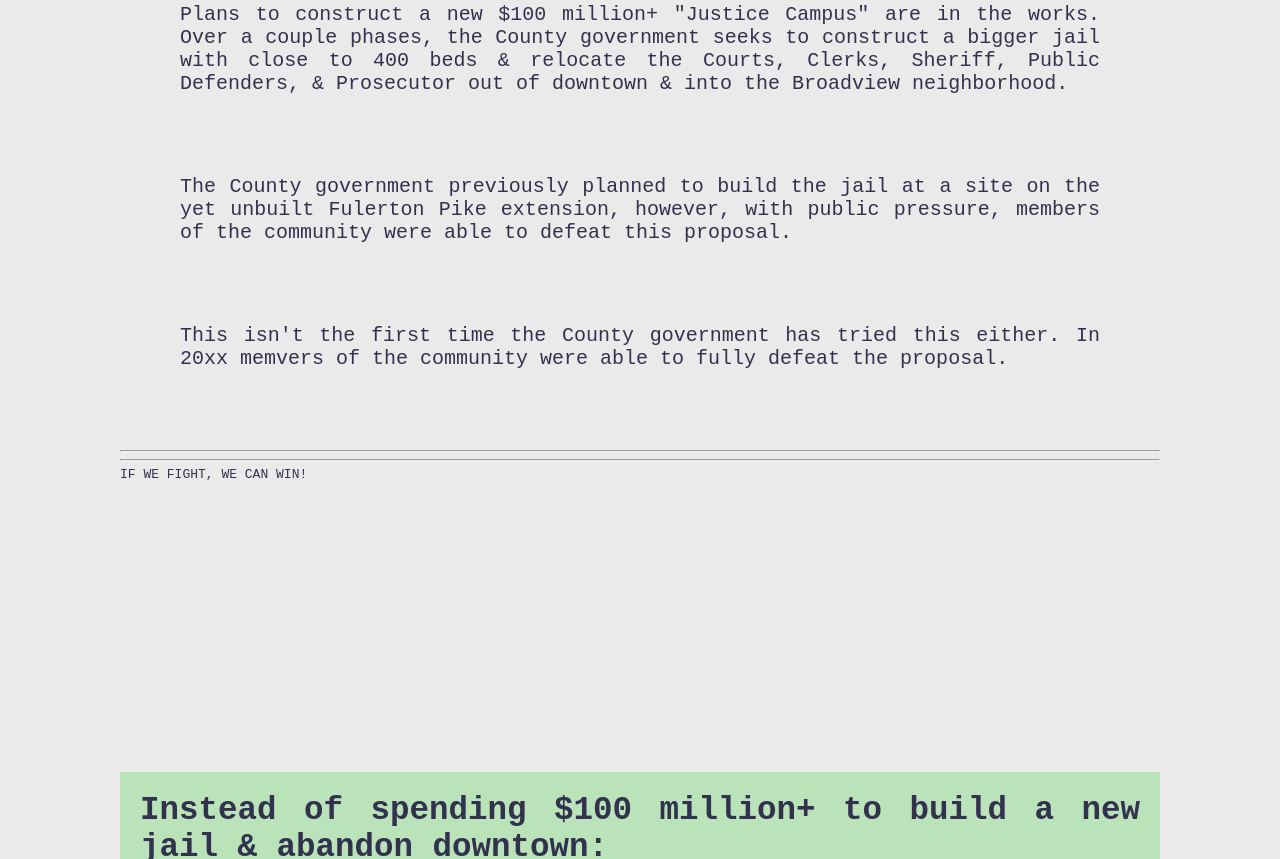
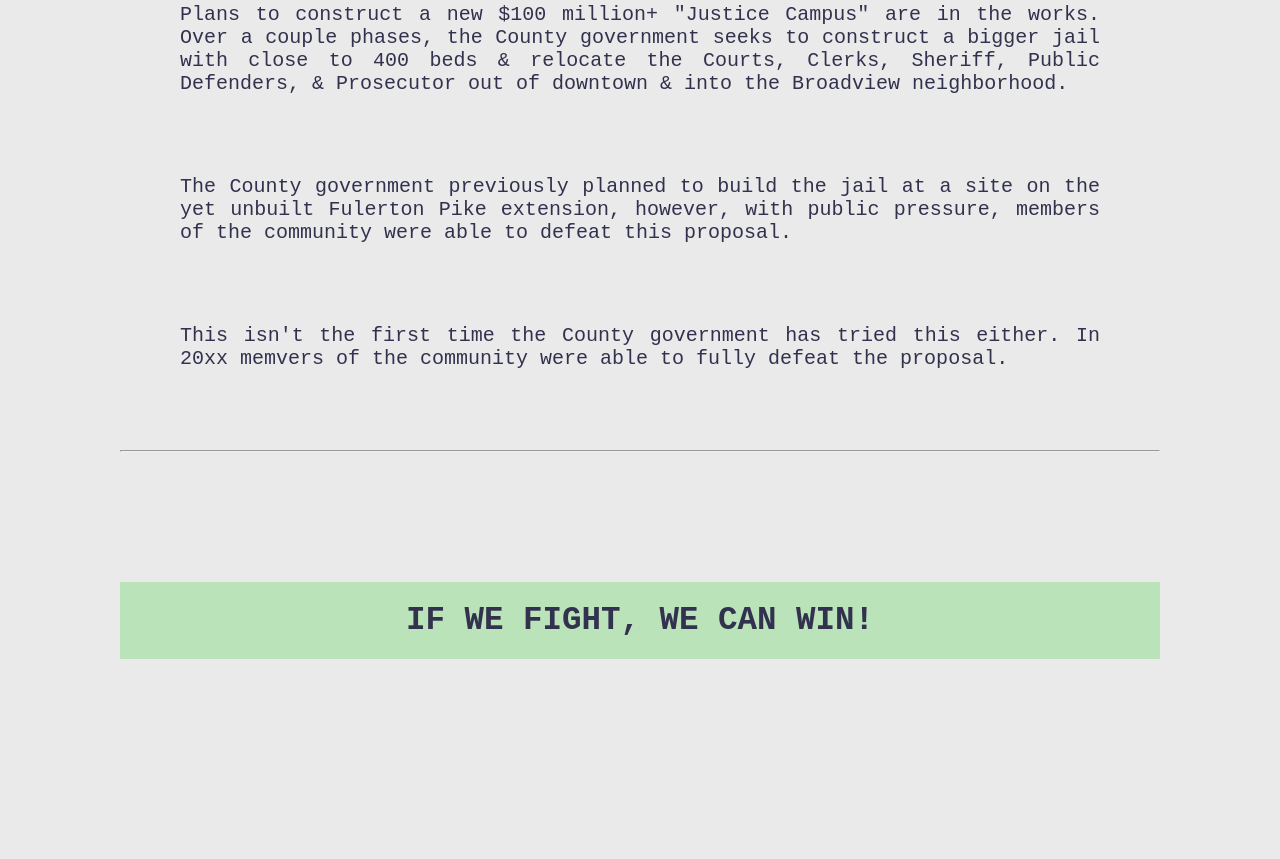
Before and after one commit to Cusrtuk/carenotcages-fork, a website: page index.html in a window 1280 px wide. Shown: the part 611-1470 px from the top of the page. Drawn offline with nearby package versions, Linux system fonts and the light colour scheme.

Commit message:
Update index.html

```diff
--- a/index.html
+++ b/index.html
@@ -40,9 +40,9 @@
             were able to fully defeat the proposal.
         </p>
         <hr />
-        <hr style="text-align:center;">
+        <h1 style="text-align:center;">
             IF WE FIGHT, WE CAN WIN!
-        </hr>
+        </h1>
       </div>
     </section>
     <section class="fade2">
```
